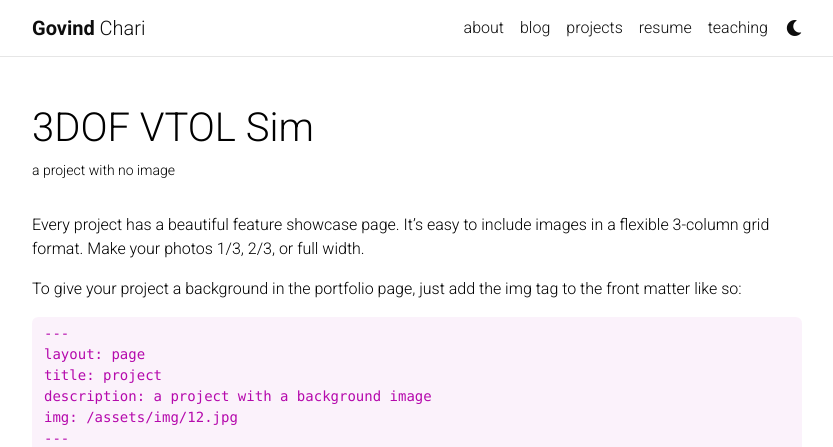
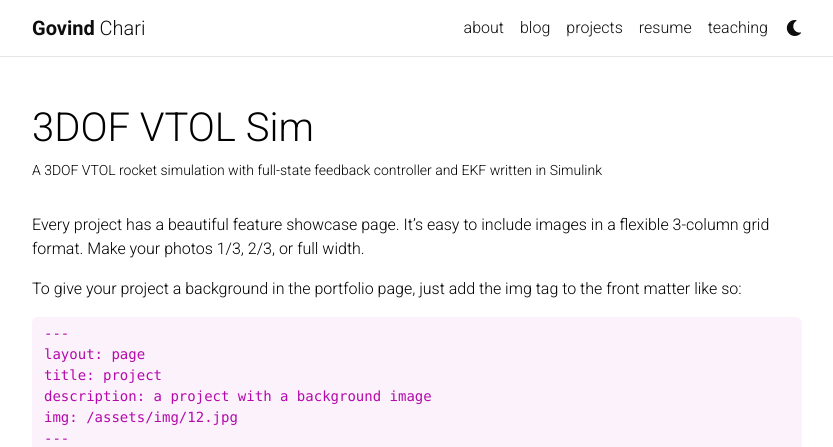
Before and after one commit to ptwu/govindchari.github.io, a Jekyll site: the page built from _projects/6_project.md, in a window 1280 px wide and 900 px high, cut to the strip 0-447 px from the top of the window. Shown: the whole strip, without its empty margins (223-1056 px from the left). Built offline with Jekyll 4.4.1, drawn with Linux system fonts in a browser that asks for light colours; full-size pictures stand in for the smaller copies a plugin makes; comment, search, counter and statistics services are not loaded; a style sheet for code colours, icons or effects is not loaded.

Commit message:
Fast Push

```diff
--- a/_projects/6_project.md
+++ b/_projects/6_project.md
@@ -1,7 +1,7 @@
 ---
 layout: page
 title: 3DOF VTOL Sim
-description: a project with no image
+description: A 3DOF VTOL rocket simulation with full-state feedback controller and EKF written in Simulink
 img: assets/img/3DOF Model Rocket.png
 importance: 4
 category: fun
```
Also changed, not shown: 6 other files.
